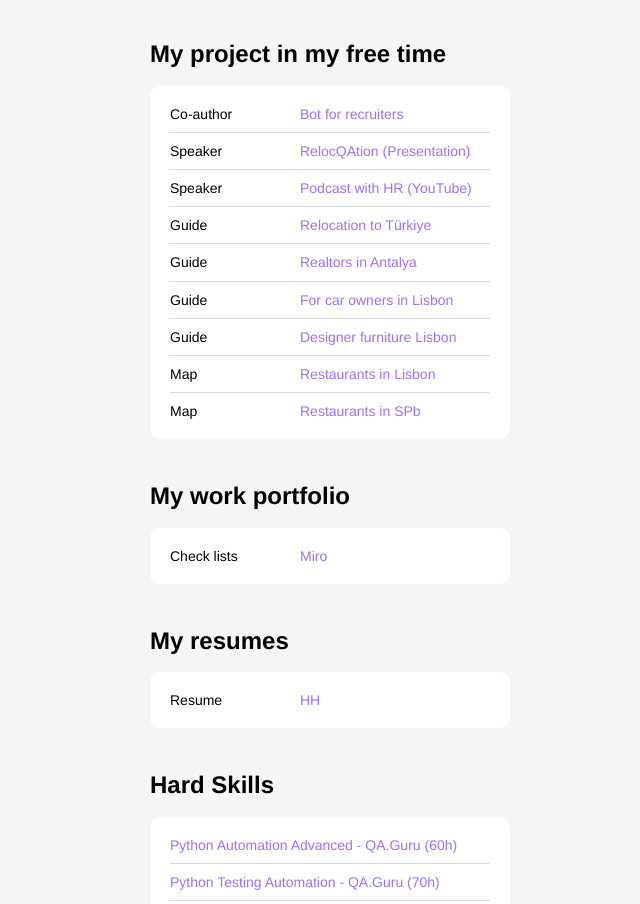
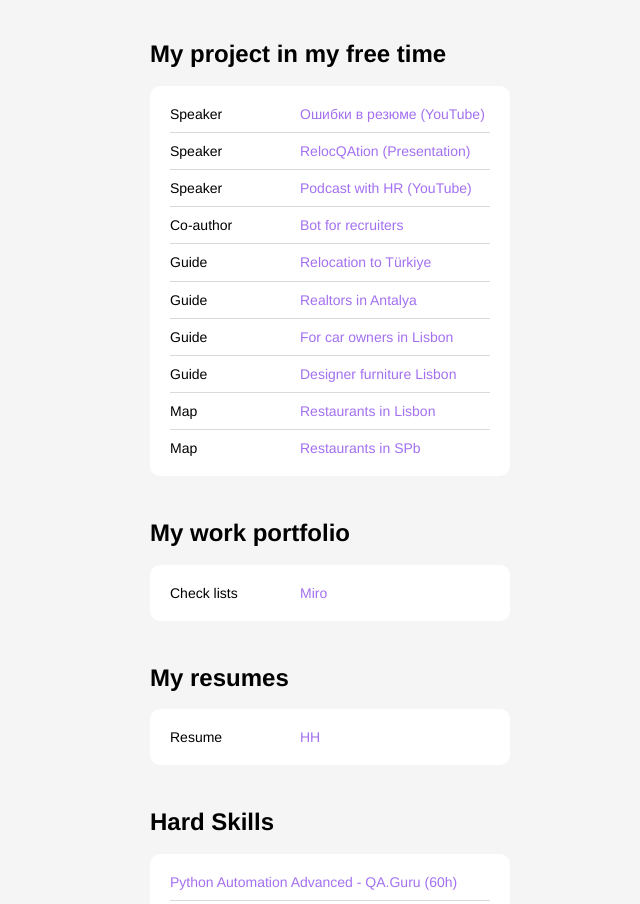
Before and after one commit to tacitcoast/tacitcoast.github.io, a plain HTML site: page index.html in a window 1280 px wide. Shown: the part 1150-2054 px from the top of the page, without its empty margins (310-950 px from the left). Drawn offline with Linux system fonts and the light colour scheme; a script that the page names is missing.

Commit message:
Update index.html

```diff
--- a/index.html
+++ b/index.html
@@ -114,8 +114,8 @@
         <h2 class="links__header">My project in my free time</h2>
         <ul class="links__container">
           <li class="links__link">
-            <p class="links__title">Co-author</p>
-            <a class="linsk__link" href="http://t.me/littlehrthings_bot">Bot for recruiters</a>
+            <p class="links__title">Speaker</p>
+            <a class="linsk__link" href="https://youtu.be/o4bG-fIhxB8?si=Jb1Oi2SkLc55WnML">Ошибки в резюме (YouTube)</a>
           </li>
           <li class="links__link">
             <p class="links__title">Speaker</p>
@@ -124,6 +124,10 @@
           <li class="links__link">
             <p class="links__title">Speaker</p>
             <a class="linsk__link" href="https://www.youtube.com/live/v6LuftQoNKQ?feature=share">Podcast with HR (YouTube)</a>
+          </li>
+          <li class="links__link">
+            <p class="links__title">Co-author</p>
+            <a class="linsk__link" href="http://t.me/littlehrthings_bot">Bot for recruiters</a>
           </li>
           <li class="links__link">
             <p class="links__title">Guide</p>
```
